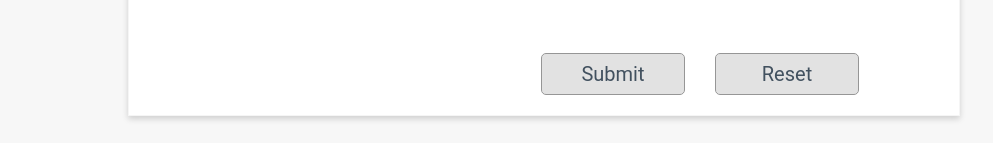
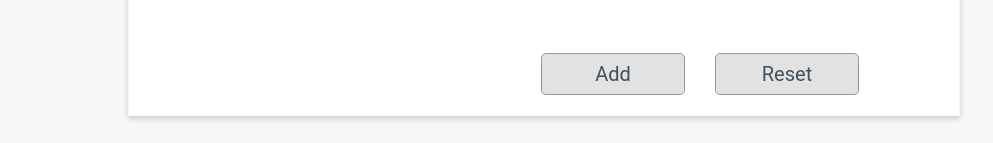
Before and after one commit to swathi2402/AddressBookReactApp, a React (Create React App) app: page /add in a window 1280 px wide. Shown: the part 724-867 px from the top of the page, without its empty margins (96-1089 px from the left). Built offline with nearby package versions, Linux system fonts and the light colour scheme.

Commit message:
MODIFIED: Changing path variable, removing unwanted variables

```diff
--- a/src/components/contact-form/Form.jsx
+++ b/src/components/contact-form/Form.jsx
@@ -9,18 +9,12 @@ const Form = (props) => {
 
     let initialValue = {
         name: '',
-        allCity: [
-            'Bangalore', 'Chennai', 'Hyderabad', 'Maduri', 'Udupi', 'Vijayawada'
-        ],
-        allstates: [
-            'Karnataka', 'Telengana', 'Tamilnadu'
-        ],
         city: '',
         state: '',
         address: '',
         zip: '',
         phoneNumber: '',
-        id: '',
+        contactId: '',
         isUpdate: false,
         error: {
             name: '',
@@ -46,7 +40,7 @@ const Form = (props) => {
 
     const getDataById = (id) => {
         addressbookService.getContact(id).then((data) => {
-            console.log("Data is ", data);
+            console.log("Data is ", data.data.data);
             let object = data.data.data;
             setData(object);
         }).catch((error) => {
@@ -155,7 +149,7 @@ const Form = (props) => {
     }
 
     const reset = () => {
-        setForm({ ...initialValue, id: formValue.id, isUpdate: formValue.isUpdate, city: '', state: 'none' });
+        setForm({ ...initialValue, contactId: formValue.contactId, isUpdate: formValue.isUpdate, city: '', state: 'none' });
         console.log(formValue);
     }
 
@@ -226,7 +220,7 @@ const Form = (props) => {
                         </div>
                     </div>
                     <div className="buttonParent">
-                        <button type="submit" className="button submitButton" id="addButton" >{formValue.isUpdate ? 'Update' : 'Submit'}</button>
+                        <button type="submit" className="button submitButton" id="addButton" >{formValue.isUpdate ? 'Update' : 'Add'}</button>
                         <button type="reset" onClick={reset} className="button resetButton">Reset</button>
                     </div>
                     <div className="displaymessage">
--- a/src/components/contact-form/form.scss
+++ b/src/components/contact-form/form.scss
@@ -207,8 +207,6 @@
             font-size: 16px;
         }
     }
-
-
     * {
         box-sizing: border-box;
     }
```
